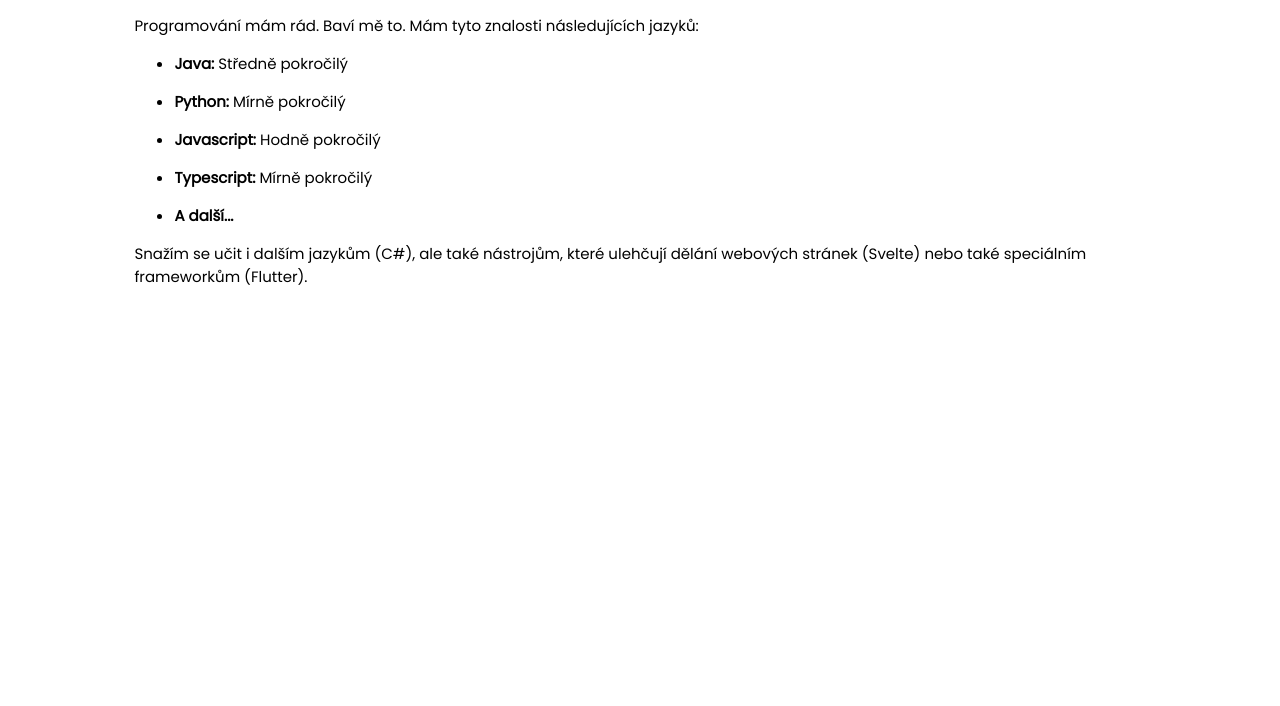
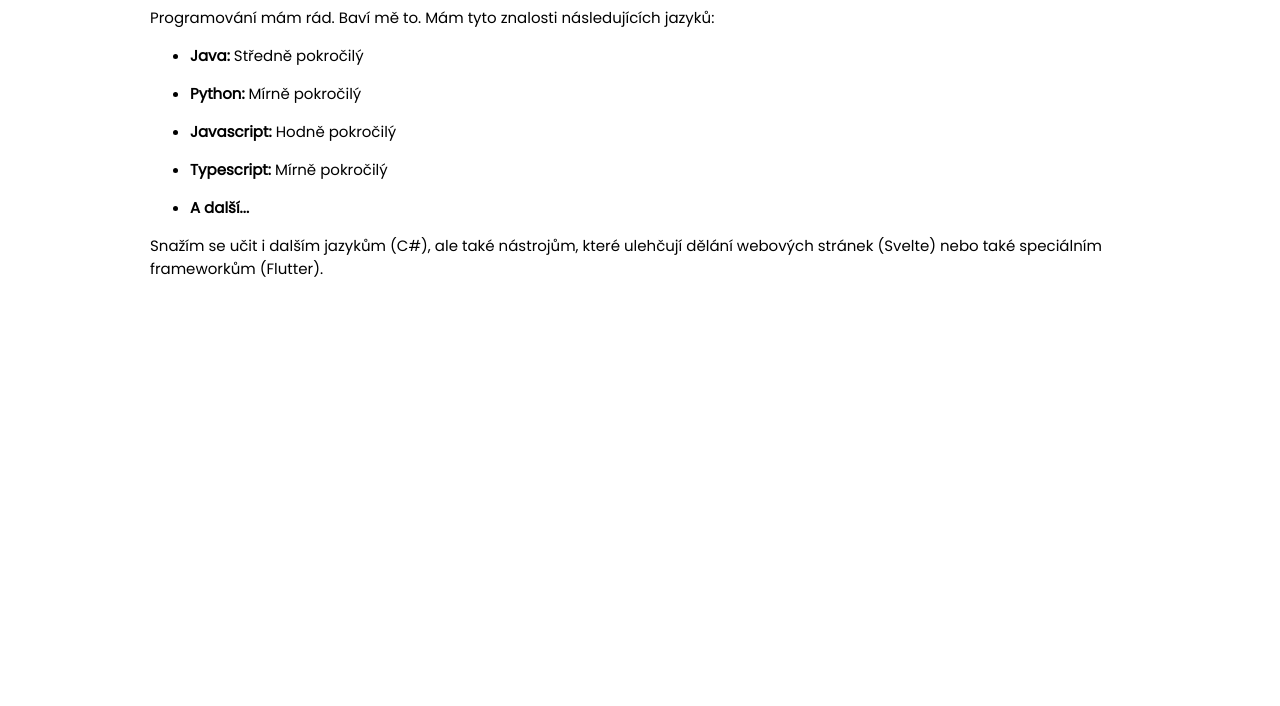
Before and after one commit to Libertas007/skola-web, a plain HTML site: page programovani.html in a window 1280 px wide. Shown: the part 94-800 px from the top of the page. Drawn offline with Linux system fonts and the light colour scheme.

Commit message:
úprava stylů

```diff
--- a/programovani.html
+++ b/programovani.html
@@ -23,6 +23,7 @@
         <div class="back-div"></div>
     </header>
     <main>
+        <div class="spacer"></div>
         <article>
             Programování mám rád. Baví mě to. Mám tyto znalosti následujících jazyků:
 
@@ -46,6 +47,7 @@
 
             Snažím se učit i dalším jazykům (C#), ale také nástrojům, které ulehčují dělání webových stránek (Svelte) nebo také speciálním frameworkům (Flutter).
         </article>
+        <div class="spacer"></div>
     </main>
 </body>
 
--- a/style.css
+++ b/style.css
@@ -1,5 +1,11 @@
 * {
   font-family: "Poppins", sans-serif;
+}
+
+
+body {
+  margin: 0;
+  top: 0;
 }
 
 header {
@@ -8,7 +14,7 @@ header {
   justify-content: space-between;
 }
 
-.back-div {
+.back-div, .spacer {
   width: 150px;
   display: flex;
   justify-content: center;
@@ -42,10 +48,12 @@ header {
   color: #fff;
   background-color: #bbb;
   cursor: pointer;
+  margin: 8px;
 }
 
 main {
-  margin: 0 min(10%, 150px);
+  margin: 0;
+  display: flex;
   font-weight: normal;
   font-size: 15px;
   color: #000;
@@ -60,6 +68,11 @@ a:visited {
   color: #666;
 }
 
+
+article {
+  flex: 1;
+}
+
 .non-visible {
   display: none;
 }
```
Also changed, not shown: index.html (+4 -1 lines).
